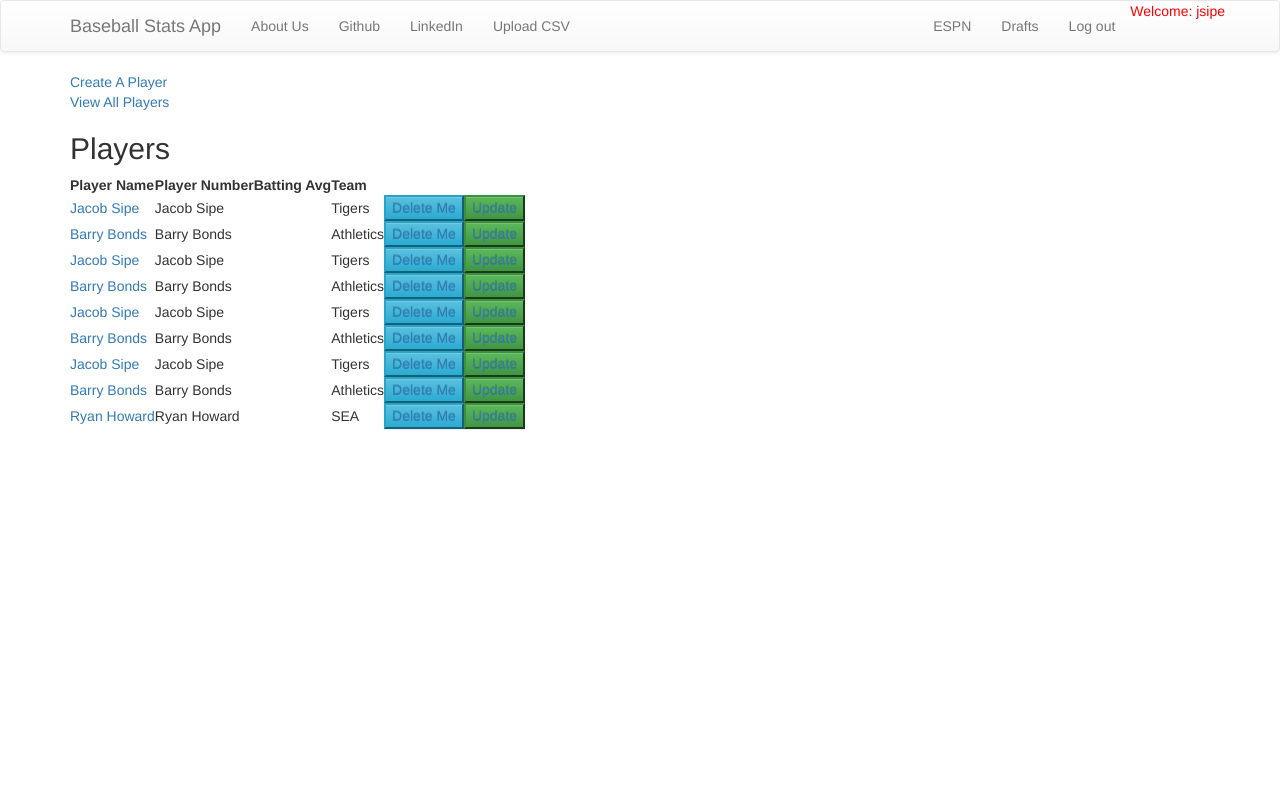
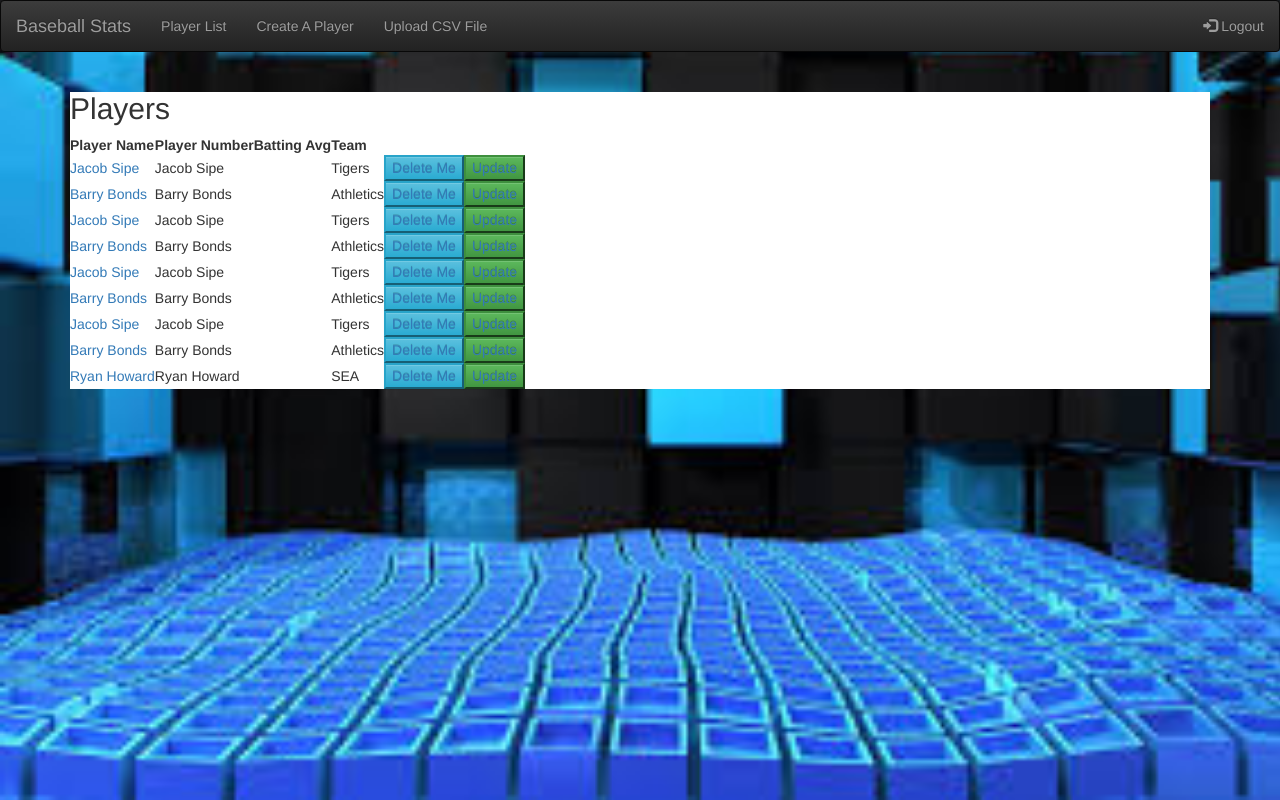
Before and after one commit to jacobsipe25/testdjangobaseballsite, a Django app: page /theplayers/ in a window 1280 px wide. Run offline with Django 3.2, Linux system fonts and the light colour scheme; a user stored in the database is signed in; data comes from the database, SQL or seed files in the repository; some libraries are stand-ins or nearby versions.

Commit message:
got some css working, made a bg

```diff
--- a/baseballstatsproj/settings.py
+++ b/baseballstatsproj/settings.py
@@ -17,6 +17,7 @@ BASE_DIR = os.path.dirname(os.path.dirname(os.path.abspath(__file__)))
 TEMP_DIR=os.path.join(BASE_DIR,"templates")
 STATIC_DIR = os.path.join(BASE_DIR,"static")
 LOGIN_REDIRECT_URL="home"
+LOGOUT_REDIRECT_URL="home"
 # print (TEMP_DIR)
 
 # Quick-start development settings - unsuitable for production
--- a/baseballstatsproj/urls.py
+++ b/baseballstatsproj/urls.py
@@ -18,6 +18,8 @@ from django.urls import path,include
 from baseballapp import views
 from django.views.generic import TemplateView
 from django.conf.urls import url
+from django.conf import settings
+from django.conf.urls.static import static
 urlpatterns = [
     url('admin/', admin.site.urls),
     path(r'',include("baseballapp.urls")),
@@ -26,4 +28,4 @@ urlpatterns = [
     url(r'about/$',TemplateView.as_view(template_name="baseballapp/aboutus.html"),name="aboutus")
 
 
-]
+]+ static(settings.STATIC_URL, document_root=settings.STATIC_ROOT)
--- a/static/base.css
+++ b/static/base.css
@@ -5,3 +5,20 @@
   font-size: 30;
   color: blue;
 }
+.smallimage{
+  height: 10px;
+}
+.thefont{
+font-family: arial;
+}
+body, html {
+    height: 100%;
+}
+
+body {
+  background-image: url("/static/newbgstuff.jpg");
+  -webkit-background-size: cover;
+  -moz-background-size: cover;
+  background-size: cover;
+  -o-background-size: cover;
+}
--- a/templates/base.html
+++ b/templates/base.html
@@ -1,5 +1,6 @@
 <!DOCTYPE html>
 {% load staticfiles %}
+{% load static %}
 <html lang="en" dir="ltr">
   <head>
     <meta charset="utf-8">
@@ -17,57 +18,45 @@
         <link rel="stylesheet" href="{% static 'base.css' %}">
 
         {# Fonts#}
-
+        <link href="https://fonts.googleapis.com/css?family=Do+Hyeon" rel="stylesheet">
 
 
 </head>
+{% load static %}
 <body>
-  <nav class="navbar navbar-default techfont custom-navbar">
-    <div class="container">
+  <nav class="navbar navbar-inverse">
+  <div class="container-fluid">
+    <div class="navbar-header">
+      <a class="navbar-brand" href="{% url "home"%}"> Baseball Stats</a>
+    </div>
     <ul class="nav navbar-nav">
-        <li><a class='navbar-brand bigbrand' href="{% url 'home' %}">Baseball Stats App</a></li>
-        <li><a href="{% url "aboutus"%}">About Us</a></li>
-        <li><a href="https://www.github.com">Github</a></li>
-        <li><a href="https://www.linkedin.com">LinkedIn</a></li>
-        <li><a href="{% url "upload_csv"%}">Upload CSV</a>
+      <li><a href="{% url "player_list" %}">Player List</a></li>
+      {% if user.is_authenticated %}
+      <li><a href="{% url "player_create" %}">Create A Player</a></li>
+      <li>
+<a href="{% url "upload_csv" %}">Upload CSV File</a>
       </li>
+      {% endif %}
     </ul>
+    <ul class="nav navbar-nav navbar-right">
 
-      <ul class="nav navbar-nav navbar-right">
       {% if user.is_authenticated %}
-        <li>
-          <a href="https://espn.com" >ESPN</a>
-        </li>
-
-        <li>
-          <a href="#">Drafts</a>
-        </li>
-        <li>
-          <a href="{% url "logout" %}" >Log out</a>
-        </li>
-
-        <li>
-          <p class="redtext">Welcome: {{ user.username }}</p>
-        </li>
+      <li><a href="{% url "logout" %}"><span class="glyphicon glyphicon-log-in"></span> Logout</a></li>
       {% else %}
-          <li><a class='nav navbar-right' href="{% url 'login' %}" ><span class="glyphicon glyphicon-user"></span></a></li>
+      <li><a href="{% url "signup" %}"><span class="glyphicon glyphicon-user"></span> Sign Up</a></li>
+      <li><a href="{% url "login" %}"><span class="glyphicon glyphicon-log-in"></span> Login</a></li>
+      {% endif %}
     </ul>
-      <p> You aren't logged in </p>
-              {% endif %}
   </div>
 </nav>
+
 
 
 
         <div class="content container">
           <div class="row">
             <div class="col-xs-12">
-              {% if user.is_authenticated %}
-              <div class="redtext">
-               <a href="{% url "player_create"}">Create A Player</a><br>
-               <a href="{% url "player_list"}">View All Players</a>
-             </div>
-               {% endif %}
+
               {% block content %}
               {% endblock %}
             </div>
--- a/templates/baseballapp/player_list.html
+++ b/templates/baseballapp/player_list.html
@@ -1,6 +1,8 @@
 {% extends "base.html" %}
 
 {% block content %}
+<div style="background-color:white">
+
     <h2>Players</h2>
     <table>
       <tr>
@@ -27,4 +29,5 @@
      </tr>
      {% endfor %}
     </table>
+</div>
 {% endblock %}
```
Also changed, not shown: static/espn.png (added), static/newbgstuff.jpg (added). Lines whose indentation alone changed are shown as unchanged.
